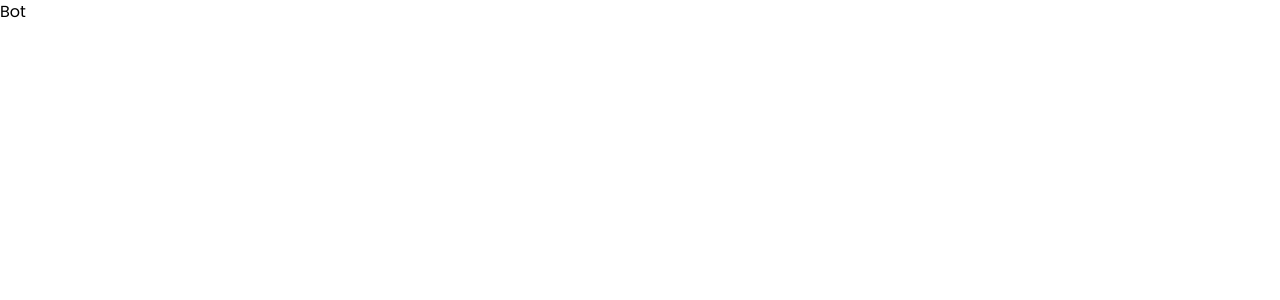
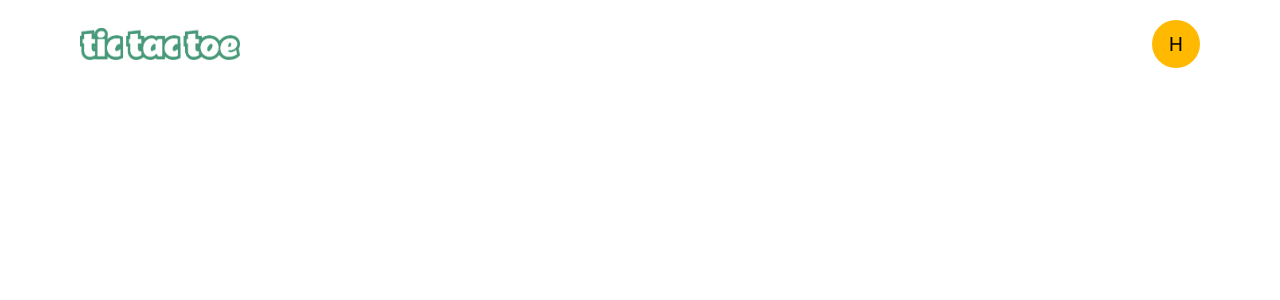
Before and after one commit to harishihan-c/multi-server-tic-tac-toe, a React (Vite) app in the folder client/: page /bot in a window 1280 px wide. Shown: the top 300 px of the page. Built offline with nearby package versions, Linux system fonts and the light colour scheme; a web font is replaced by a local one.

Commit message:
feat: Add Nav bar

```diff
--- /dev/null
+++ b/client/src/components/NavBar.jsx
@@ -0,0 +1,15 @@
+import React from 'react'
+import assets from '../assets/assets'
+
+const NavBar = () => {
+  return (
+    <div className='flex justify-between px-20 py-5 items-center'>
+        <img src={assets.logo} alt="" className='w-40 h-8'/>
+        <div className='rounded-full w-12 h-12 flex justify-center items-center bg-amber-400'>
+            <span className='text-xl'>H</span>
+        </div>
+    </div>
+  )
+}
+
+export default NavBar
--- a/client/src/pages/Bot.jsx
+++ b/client/src/pages/Bot.jsx
@@ -1,8 +1,11 @@
 import React from 'react'
+import NavBar from '../components/NavBar'
 
 const Bot = () => {
   return (
-    <div>Bot</div>
+    <div>
+      <NavBar />
+    </div>
   )
 }
 
```
